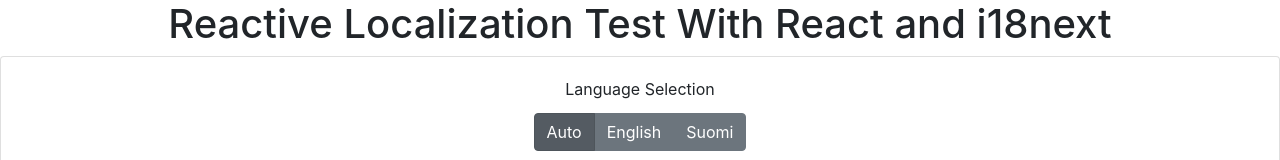
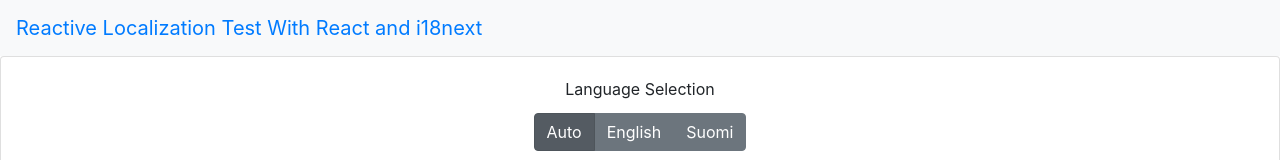
Before and after one commit to lliehu/reactive-i18n-test-react, a React (Create React App) app: page / in a window 1280 px wide. Shown: the top 160 px of the page. Built offline with nearby package versions, Linux system fonts and the light colour scheme.

Commit message:
Add even more styling

```diff
--- a/src/App.js
+++ b/src/App.js
@@ -1,5 +1,6 @@
 import React from 'react';
 import { withTranslation } from 'react-i18next';
+import { Navbar, NavbarBrand } from 'reactstrap';
 import { Helmet } from "react-helmet";
 import './App.css';
 import LanguageSwitcher from './LanguageSwitcher';
@@ -45,7 +46,9 @@
         <Helmet>
           <title>{this.props.t('applicationName')}</title>
         </Helmet>
-        <h1>{this.props.t('applicationName')}</h1>
+        <Navbar color="light">
+          <NavbarBrand>{this.props.t('applicationName')}</NavbarBrand>
+        </Navbar>
         <LanguageSwitcher />
         <MessageLog messageList={this.state.messageList} />
         <MapArea addLogMessage={this.addLogMessage.bind(this)}/>
```
